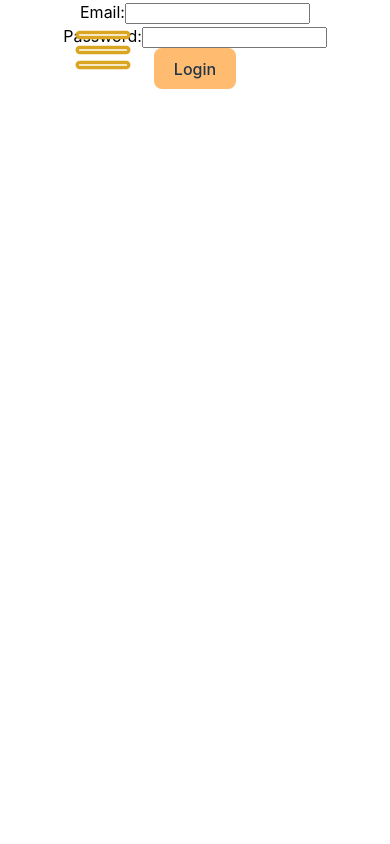
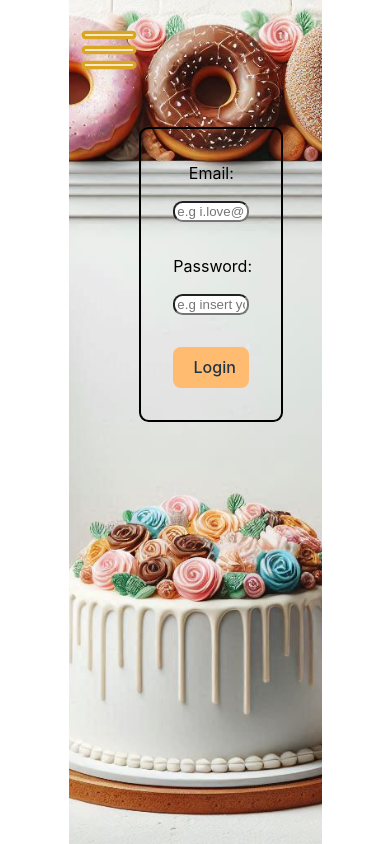
Before and after one commit to composerproject/patisserie2, a React (Vite) app in the folder front/: page /login in a window 390 px wide. Built offline with nearby package versions, Linux system fonts and the light colour scheme.

Commit message:
Added login styling, adeed a p in about and fixed nav

```diff
--- a/front/src/index.css
+++ b/front/src/index.css
@@ -95,6 +95,7 @@ nav ul {
 nav ul li {
   font-family: Inter, system-ui, Avenir, Helvetica, Arial, sans-serif;
   color: #fffaf0;
+  font-size: 20px;
 }
 
 nav ul li:hover {
@@ -175,8 +176,14 @@ button:focus-visible {
   background-size: cover;
   background-position-y: 25%;
   background-position-x: 46%;
-  height: 100vh;
+  height: 84.29vh;
   width: 100%;
+}
+
+.background-image-wrapper {
+  height: 84.29vh;
+  width: 100%;
+  background-size: cover;
 }
 
 /* ABOUT US */
@@ -185,6 +192,40 @@ button:focus-visible {
   padding: 1rem;
   text-align: left;
 }
+
+/* LOGIN */
+
+.login-wrapper {
+  background-image: url("../public/login-bg.jpeg");
+  background-position-x: center;
+  background-position-y: center;
+}
+
+.login-container {
+  padding: 2rem;
+  margin: 10% 0% 0% 42%;
+  border: 2px solid black;
+  border-radius: 0.6rem;
+  width: 15%;
+}
+
+.login-form {
+  display: flex;
+  flex-direction: column;
+  gap: 2rem;
+}
+
+.login-inputs {
+  display: flex;
+  flex-direction: column;
+  gap: 1rem;
+}
+
+.login-inputs input {
+  border-radius: 0.6rem;
+}
+
+/* ABOUT WRAPPER */
 
 /* MEDIA QUERY */
 
@@ -206,7 +247,7 @@ table {
   flex-direction: row;
   flex-wrap: wrap;
   gap: 1em;
-  margin-top: 25%;
+  margin-top: 20%;
 }
 
 /* General styles for the dice */
@@ -403,6 +444,12 @@ div.horizontal-scroll-container p {
   font-weight: 700;
 }
 
+@media only screen and (max-width: 1024px) and (min-width: 768px) {
+  .login-container {
+    margin: 16.5% 0% 0% 39.5%;
+  }
+}
+
 @media screen and (max-width: 768px) {
   .nav-toggle-button {
     display: block;
@@ -445,6 +492,34 @@ div.horizontal-scroll-container p {
     height: 100%;
 
     z-index: 999;
+  }
+
+  .game-wrapper {
+    height: 100vh;
+  }
+
+  .login-wrapper {
+    height: 100vh;
+    background-position-x: center;
+    background-position-y: center;
+  }
+
+  .login-container {
+    margin: 30% 0% 0% 40%;
+  }
+}
+
+@media screen and (max-width: 425px) {
+  .login-container {
+    margin: 50% 0% 0% 28%;
+    width: 30%;
+  }
+}
+
+@media screen and (max-width: 320px) {
+  .login-container {
+    margin: 65% 0% 0% 28%;
+    width: 30%;
   }
 }
 
--- a/front/src/pages/About.jsx
+++ b/front/src/pages/About.jsx
@@ -2,7 +2,7 @@ import React from "react";
 
 const AboutUs = () => {
   return (
-    <div className="content-wrapper">
+    <div className="content-wrapper about-wrapper">
       <h2>À propos de nous</h2>
       <p className="left-text">
         À la Boulangerie , nous avons à cœur de raviver les souvenirs d'une
@@ -24,6 +24,20 @@ const AboutUs = () => {
         devenue une destination prisée pour les gourmands à la recherche
         d'authenticité et de qualité.
       </p>
+      <br />
+      <h3>Nos valeurs</h3>
+      <p>
+        Ce qui nous distingue, c'est notre engagement envers la qualité et
+        l'authenticité. Nous n'utilisons que les meilleurs ingrédients, souvent
+        locaux, pour façonner chaque pâtisserie, gâteau et pain avec amour et
+        soin. De nos croissants croustillants à nos gâteaux décadents, chaque
+        création témoigne de notre dévouement à l'excellence. Mais Délices
+        Sucrés est bien plus qu'un simple endroit pour satisfaire les envies
+        sucrées ; c'est un lieu de rassemblement où les amis se retrouvent, les
+        familles célèbrent les événements marquants et les inconnus deviennent
+        amis autour d'une tasse de café fraîchement préparé et d'un délicieux
+        pain aux raisins.
+      </p>
     </div>
   );
 };
--- a/front/src/pages/Game.jsx
+++ b/front/src/pages/Game.jsx
@@ -28,17 +28,15 @@ const Game = () => {
   };
 
   // equivalent de useMe
-  const { data: me, error : meError, isLoading : meIsLoading } = useGetMeQuery();
-
-
-
-
-
+  const { data: me, error: meError, isLoading: meIsLoading } = useGetMeQuery();
 
   return (
     <>
-    <h2>Bonjour {me? me.name : ""} ! </h2>
       <div className="game-wrapper">
+        <h2 className="">
+          {" "}
+          <strong>Bonjour {me ? me.name : ""} ! </strong>{" "}
+        </h2>
         <div className="diceWrapper content-wrapper">
           <div className="diceList">
             {dice.map((d, i) => {
--- a/front/src/pages/Login.jsx
+++ b/front/src/pages/Login.jsx
@@ -1,12 +1,12 @@
-import { useState } from 'react';
-import { useLoginMutation } from '../features/pastry';
-import { useNavigate } from 'react-router-dom';
-import { useDispatch } from 'react-redux';
-import { changeloggedIn } from '../store/auth';
+import { useState } from "react";
+import { useLoginMutation } from "../features/pastry";
+import { useNavigate } from "react-router-dom";
+import { useDispatch } from "react-redux";
+import { changeloggedIn } from "../store/auth";
 
 function Login() {
-  const [email, setEmail] = useState('');
-  const [password, setPassword] = useState('');
+  const [email, setEmail] = useState("");
+  const [password, setPassword] = useState("");
   const [login, { isLoading, isError, error, data }] = useLoginMutation();
   const navigate = useNavigate(); // Navigation hook
   const dispatch = useDispatch();
@@ -17,7 +17,7 @@ function Login() {
       const result = await login({ email, password }).unwrap();
       dispatch(changeloggedIn(true));
       // Assuming a successful login redirects to '/dashboard'
-      navigate('/admin');
+      navigate("/admin");
     } catch (error) {
       // console.error('Login failed:', error);
       // Handle error, e.g., show an error message
@@ -25,23 +25,26 @@ function Login() {
   };
 
   return (
+    <div className="login-wrapper background-image-wrapper">
       <div className="login-container">
-      <form onSubmit={handleSubmit}>
-        <div>
+        <form className="login-form" onSubmit={handleSubmit}>
+          <div className="login-inputs">
             <label htmlFor="email">Email:</label>
             <input
               type="email"
               id="email"
+              placeholder="e.g i.love@pastries.com"
               value={email}
               onChange={(e) => setEmail(e.target.value)}
               required
             />
           </div>
-        <div>
+          <div className="login-inputs">
             <label htmlFor="password">Password:</label>
             <input
               type="password"
               id="password"
+              placeholder="e.g insert your dog's birthday"
               value={password}
               onChange={(e) => setPassword(e.target.value)}
               required
@@ -50,8 +53,9 @@ function Login() {
           <button type="submit" disabled={isLoading}>
             Login
           </button>
-        {isError && <p>Error: {error?.data?.message || 'Failed to login'}</p>}
+          {isError && <p>Error: {error?.data?.message || "Failed to login"}</p>}
         </form>
+      </div>
     </div>
   );
 }
```
Also changed, not shown: front/public/About-bg.jpeg (added), front/public/login-bg.jpeg (added). Lines whose indentation alone changed are shown as unchanged.
